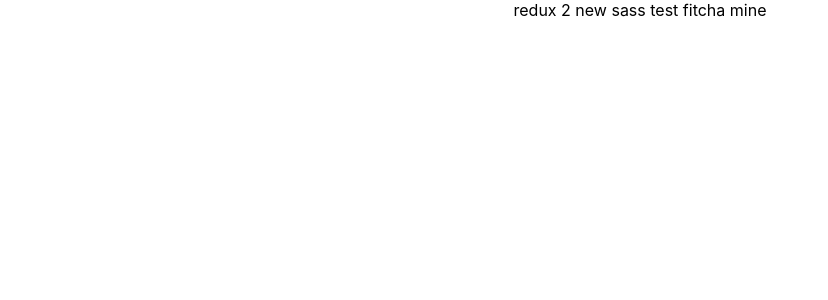
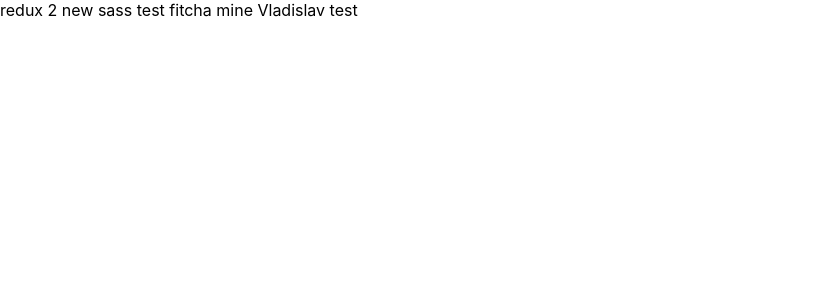
Before and after one commit to limitlesscreator/testreactapp, a React (Create React App) app: page / in a window 1280 px wide. Shown: the top 300 px of the page, without its empty margins (0-828 px from the left). Built offline with nearby package versions, Linux system fonts and the light colour scheme.

Commit message:
practice git

```diff
--- a/src/App.js
+++ b/src/App.js
@@ -3,13 +3,16 @@ import './App.css';
 
 function App() {
   return (
-    <div className="App">
+    <div className="wrapperFrom V">
       redux 2
         new
         sass
         test
 
       fitcha mine
+
+
+        Vladislav test
     </div>
   );
 }
```
